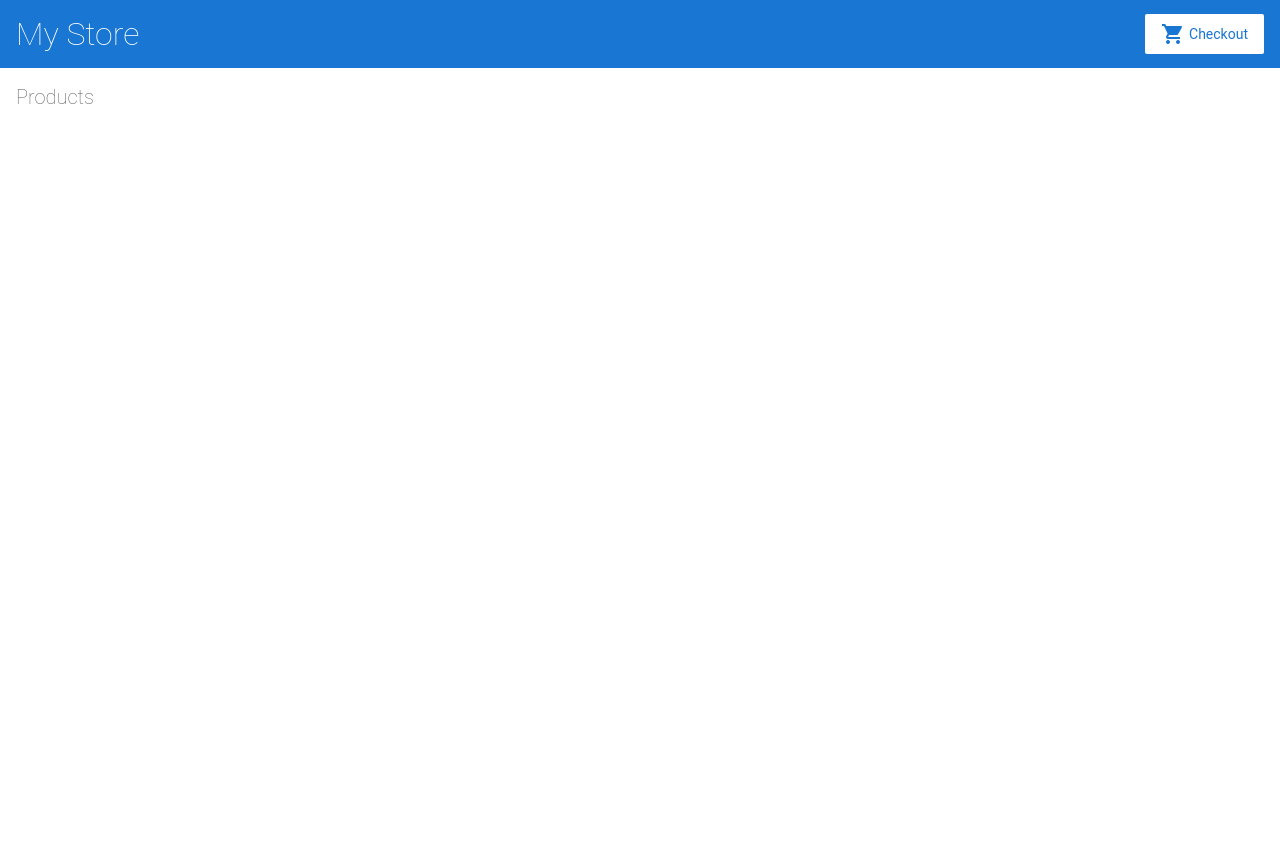
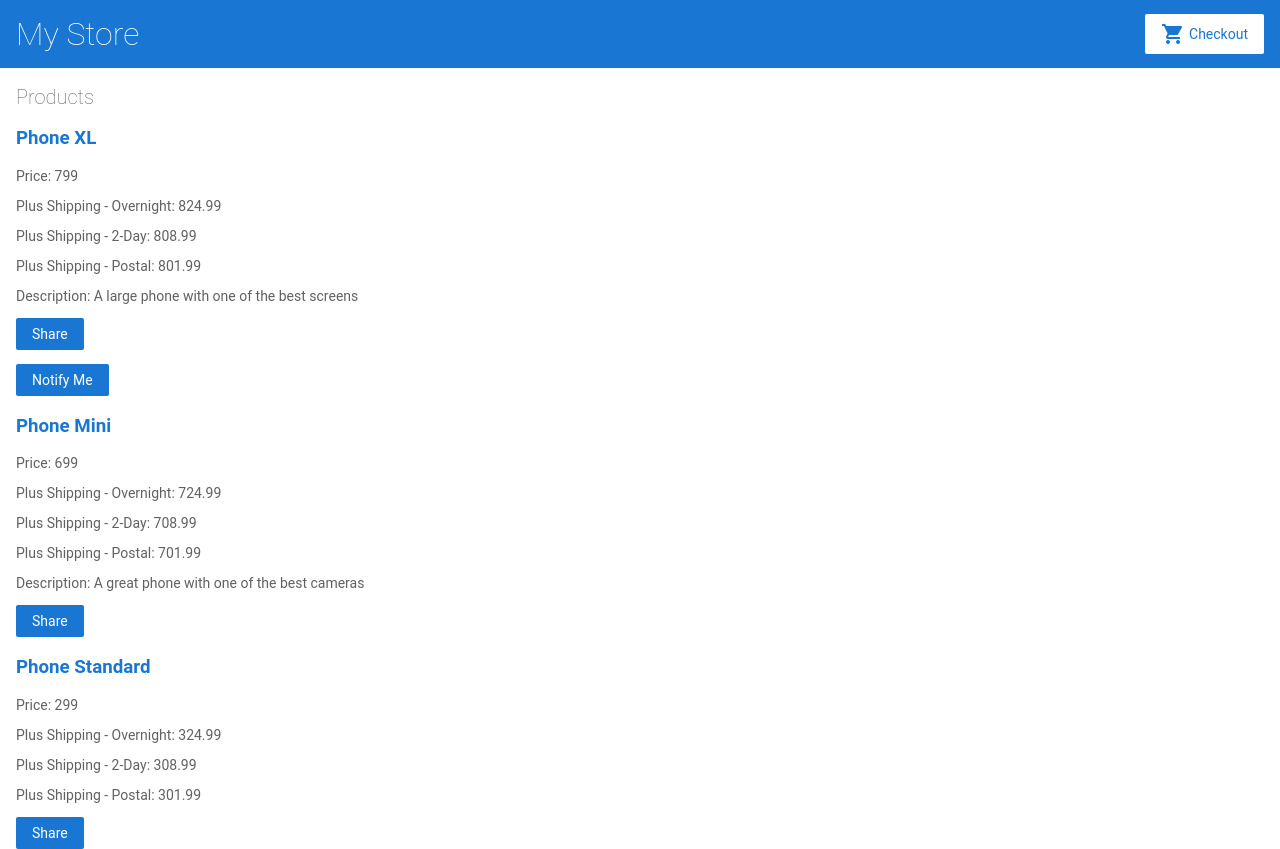
Before and after one commit to lala-lee-jobs/mystore, an Angular app: page /product in a window 1280 px wide. Before the commit the page ends 800 px from the top, so only its background shows below. Built offline with nearby package versions, Linux system fonts and the light colour scheme; data requests are answered from the project's data file.

Commit message:
forkJoin - 在商品清單元件，等商品及運費資訊全部完成後，顯示出來

```diff
--- a/src/app/product/product-list/product-list.component.html
+++ b/src/app/product/product-list/product-list.component.html
@@ -6,6 +6,12 @@
       {{ product.name }}
     </a>
   </h3>
+  <div>
+    <p>Price: {{ product.price }}</p>
+    <ng-container *ngFor="let s of shipping">
+      <p>Plus Shipping - {{s.type}}: {{product.price + s.price}} </p>
+    </ng-container>
+  </div>
   <p *ngIf="product.description">
     Description: {{ product.description }}
   </p>
--- a/src/app/product/product-list/product-list.component.ts
+++ b/src/app/product/product-list/product-list.component.ts
@@ -12,6 +12,7 @@ import { map } from 'rxjs/internal/operators/map';
 export class ProductListComponent implements OnInit {
 
   products;
+  shipping;
 
   constructor(
     // 注入服務到元件中
@@ -26,8 +27,12 @@ export class ProductListComponent implements OnInit {
     forkJoin([
       this.productService.getItems(),
       this.shippingService.getItems()
-    ]).subscribe(data => {
+    ]).pipe(
+      map(([products, shipping]) => ({products, shipping}))
+    ).subscribe(data => {
       console.log('data', data);
+      this.products = data.products;
+      this.shipping = data.shipping;
     });
   }
 
```
